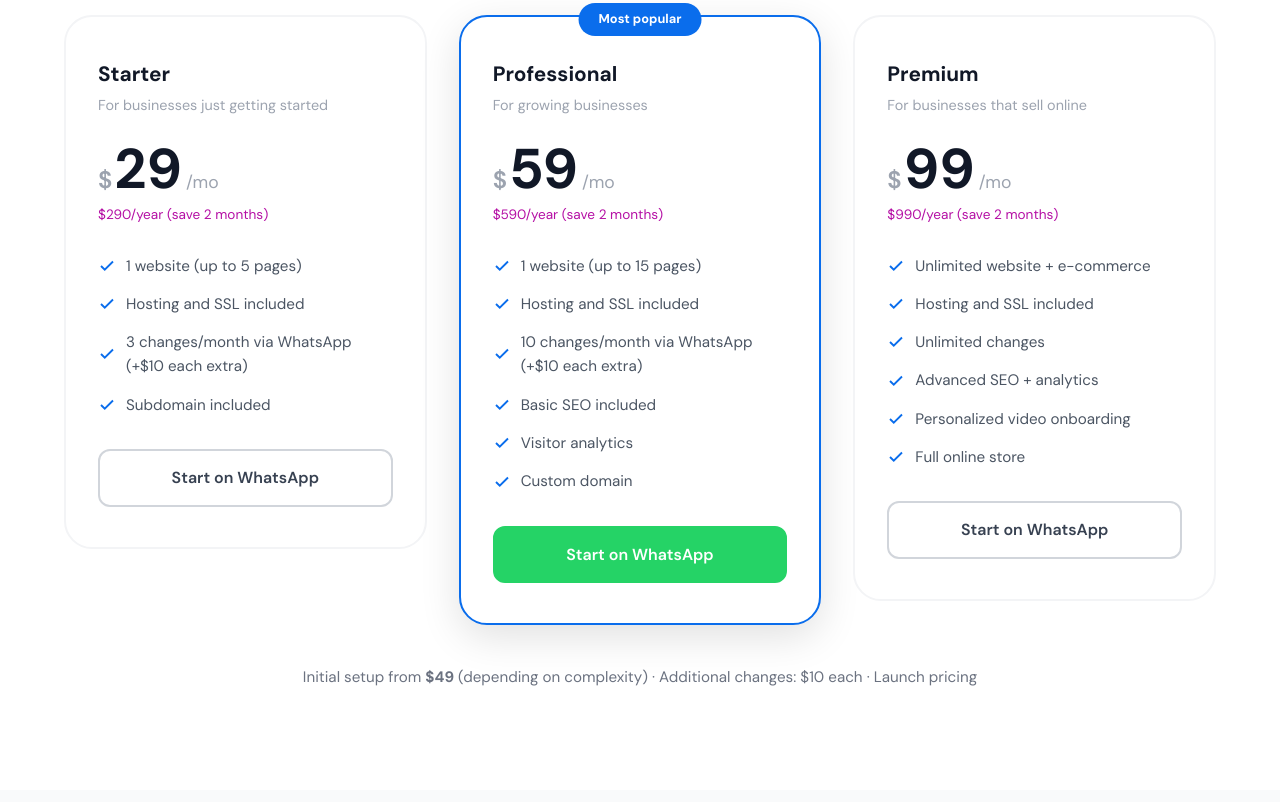
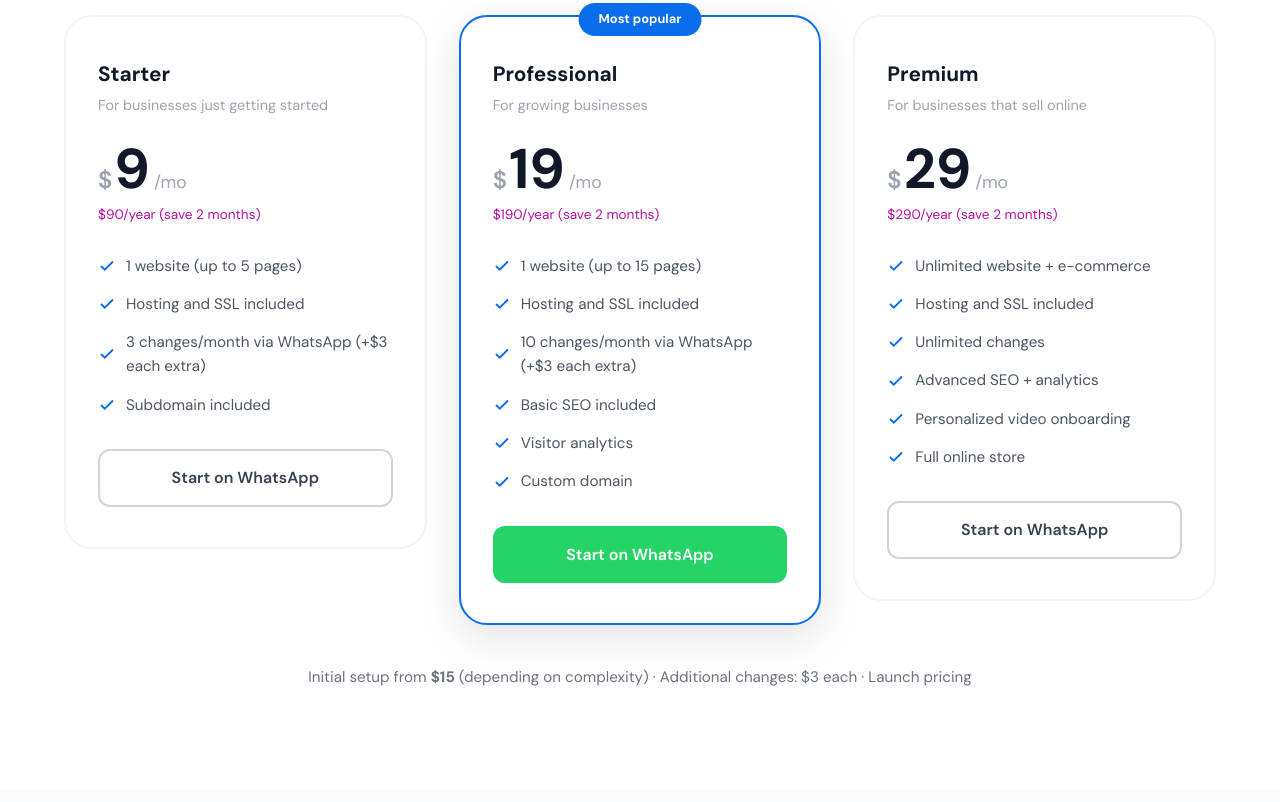
Before and after one commit to IguanaHost/iguana-web, a plain HTML site: page en/index.html in a window 1280 px wide. Shown: the part 3138-3940 px from the top of the page. Drawn offline with Linux system fonts and the light colour scheme.

Commit message:
fix: convert USD prices at exchange rate (~3.7 PEN/USD)

```diff
--- a/en/index.html
+++ b/en/index.html
@@ -4,7 +4,7 @@
   <meta charset="UTF-8">
   <meta name="viewport" content="width=device-width, initial-scale=1.0">
   <title>IguanaHost — Create your website via WhatsApp with artificial intelligence</title>
-  <meta name="description" content="The first service that creates, modifies and maintains your website through an AI agent on WhatsApp. From $29/month.">
+  <meta name="description" content="The first service that creates, modifies and maintains your website through an AI agent on WhatsApp. From $9/month.">
   <meta property="og:title" content="IguanaHost — Your website via WhatsApp with AI">
   <meta property="og:description" content="Create your professional website with just a WhatsApp message. An AI agent builds, improves and maintains it for you. 24/7.">
   <meta property="og:type" content="website">
@@ -199,7 +199,7 @@
           </div>
           <h3 class="why__card-title">"It's too expensive"</h3>
           <p class="why__card-stat">Agencies charge $500–$5,000</p>
-          <p class="why__card-desc">From $29/month you get a professional website with hosting included. No surprise fees, no hidden costs.</p>
+          <p class="why__card-desc">From $9/month you get a professional website with hosting included. No surprise fees, no hidden costs.</p>
         </div>
         <div class="why__card" data-animate="fade-up" data-delay="200">
           <div class="why__card-icon">
@@ -289,10 +289,10 @@
           </div>
           <div class="pricing__price">
             <span class="pricing__currency">$</span>
-            <span class="pricing__amount">29</span>
+            <span class="pricing__amount">9</span>
             <span class="pricing__period">/mo</span>
           </div>
-          <p class="pricing__annual">$290/year (save 2 months)</p>
+          <p class="pricing__annual">$90/year (save 2 months)</p>
           <ul class="pricing__features">
             <li>
               <svg viewBox="0 0 24 24" fill="none" stroke="currentColor" stroke-width="2.5"><polyline points="20 6 9 17 4 12"/></svg>
@@ -304,7 +304,7 @@
             </li>
             <li>
               <svg viewBox="0 0 24 24" fill="none" stroke="currentColor" stroke-width="2.5"><polyline points="20 6 9 17 4 12"/></svg>
-              3 changes/month via WhatsApp (+$10 each extra)
+              3 changes/month via WhatsApp (+$3 each extra)
             </li>
             <li>
               <svg viewBox="0 0 24 24" fill="none" stroke="currentColor" stroke-width="2.5"><polyline points="20 6 9 17 4 12"/></svg>
@@ -322,10 +322,10 @@
           </div>
           <div class="pricing__price">
             <span class="pricing__currency">$</span>
-            <span class="pricing__amount">59</span>
+            <span class="pricing__amount">19</span>
             <span class="pricing__period">/mo</span>
           </div>
-          <p class="pricing__annual">$590/year (save 2 months)</p>
+          <p class="pricing__annual">$190/year (save 2 months)</p>
           <ul class="pricing__features">
             <li>
               <svg viewBox="0 0 24 24" fill="none" stroke="currentColor" stroke-width="2.5"><polyline points="20 6 9 17 4 12"/></svg>
@@ -337,7 +337,7 @@
             </li>
             <li>
               <svg viewBox="0 0 24 24" fill="none" stroke="currentColor" stroke-width="2.5"><polyline points="20 6 9 17 4 12"/></svg>
-              10 changes/month via WhatsApp (+$10 each extra)
+              10 changes/month via WhatsApp (+$3 each extra)
             </li>
             <li>
               <svg viewBox="0 0 24 24" fill="none" stroke="currentColor" stroke-width="2.5"><polyline points="20 6 9 17 4 12"/></svg>
@@ -362,10 +362,10 @@
           </div>
           <div class="pricing__price">
             <span class="pricing__currency">$</span>
-            <span class="pricing__amount">99</span>
+            <span class="pricing__amount">29</span>
             <span class="pricing__period">/mo</span>
           </div>
-          <p class="pricing__annual">$990/year (save 2 months)</p>
+          <p class="pricing__annual">$290/year (save 2 months)</p>
           <ul class="pricing__features">
             <li>
               <svg viewBox="0 0 24 24" fill="none" stroke="currentColor" stroke-width="2.5"><polyline points="20 6 9 17 4 12"/></svg>
@@ -395,7 +395,7 @@
           <a href="https://wa.me/51978319571?text=Hi%2C%20I'm%20interested%20in%20the%20Premium%20plan" class="btn btn--outline btn--block" target="_blank" rel="noopener">Start on WhatsApp</a>
         </div>
       </div>
-      <p class="pricing__setup" data-animate="fade-up">Initial setup from <strong>$49</strong> (depending on complexity) &middot; Additional changes: $10 each &middot; Launch pricing</p>
+      <p class="pricing__setup" data-animate="fade-up">Initial setup from <strong>$15</strong> (depending on complexity) &middot; Additional changes: $3 each &middot; Launch pricing</p>
     </div>
   </section>
 
@@ -481,8 +481,8 @@
             <tr>
               <td class="comparison__label">Cost</td>
               <td>$500 – $5,000</td>
-              <td>$0 – $39/mo + your time</td>
-              <td class="comparison__highlight"><strong>From $29/mo</strong></td>
+              <td>$0 – $16/mo + your time</td>
+              <td class="comparison__highlight"><strong>From $9/mo</strong></td>
             </tr>
             <tr>
               <td class="comparison__label">Time to have your site</td>
```
